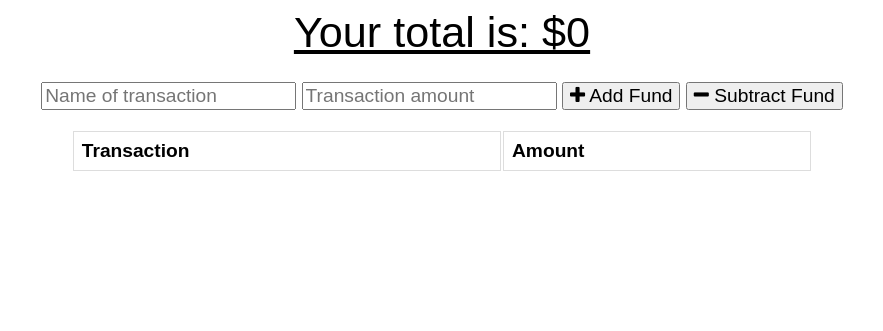
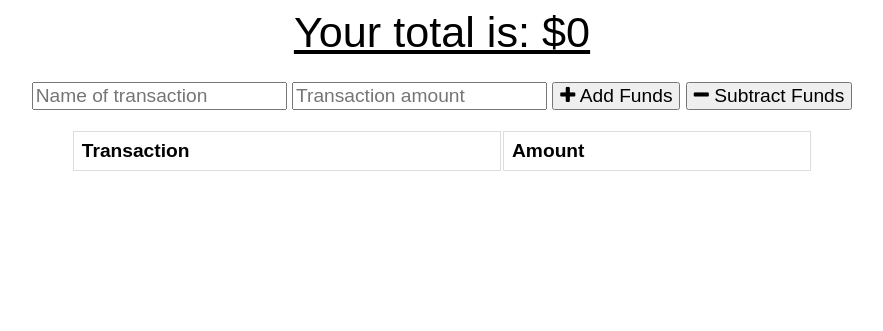
Before and after one commit to alovatt83/PWA-BudgetTracker, a website: page public/index.html in a window 1280 px wide. Shown: the whole page, without its empty margins (198-1081 px from the left). Drawn offline with nearby package versions, Linux system fonts and the light colour scheme; no server answers.

Commit message:
Screenshot

```diff
--- a/public/index.html
+++ b/public/index.html
@@ -21,8 +21,8 @@
     <div class="form">
       <input type="text" id="t-name" placeholder="Name of transaction" />
       <input type="number" min="0" id="t-amount" placeholder="Transaction amount" />
-      <button id="add-btn"><i class="fa fa-plus buttons"></i> Add Fund</button>
-      <button id="sub-btn"><i class="fa fa-minus"></i> Subtract Fund</button>
+      <button id="add-btn"><i class="fa fa-plus buttons"></i> Add Funds</button>
+      <button id="sub-btn"><i class="fa fa-minus"></i> Subtract Funds</button>
       <p class="error"></p>
     </div>
 
--- a/server.js
+++ b/server.js
@@ -17,7 +17,7 @@ app.use(express.json());
 app.use(express.static("public"));
 
 mongoose.connect(MONGODB_URI, {
-
+  useUnifiedTopology: true,
   useNewUrlParser: true,
   useFindAndModify: false
 });
```
Also changed, not shown: public/images/screenshot.png (added).
